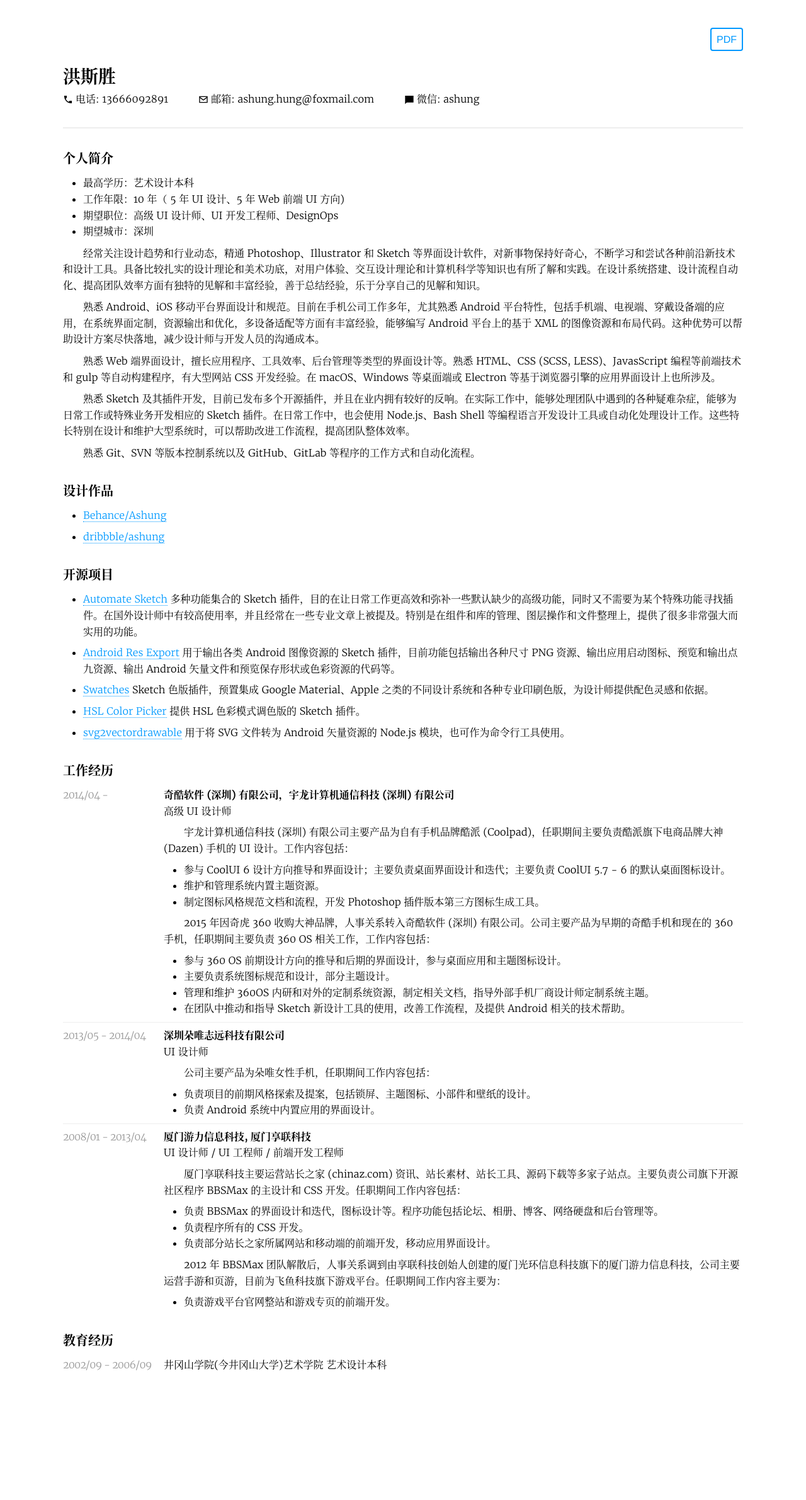
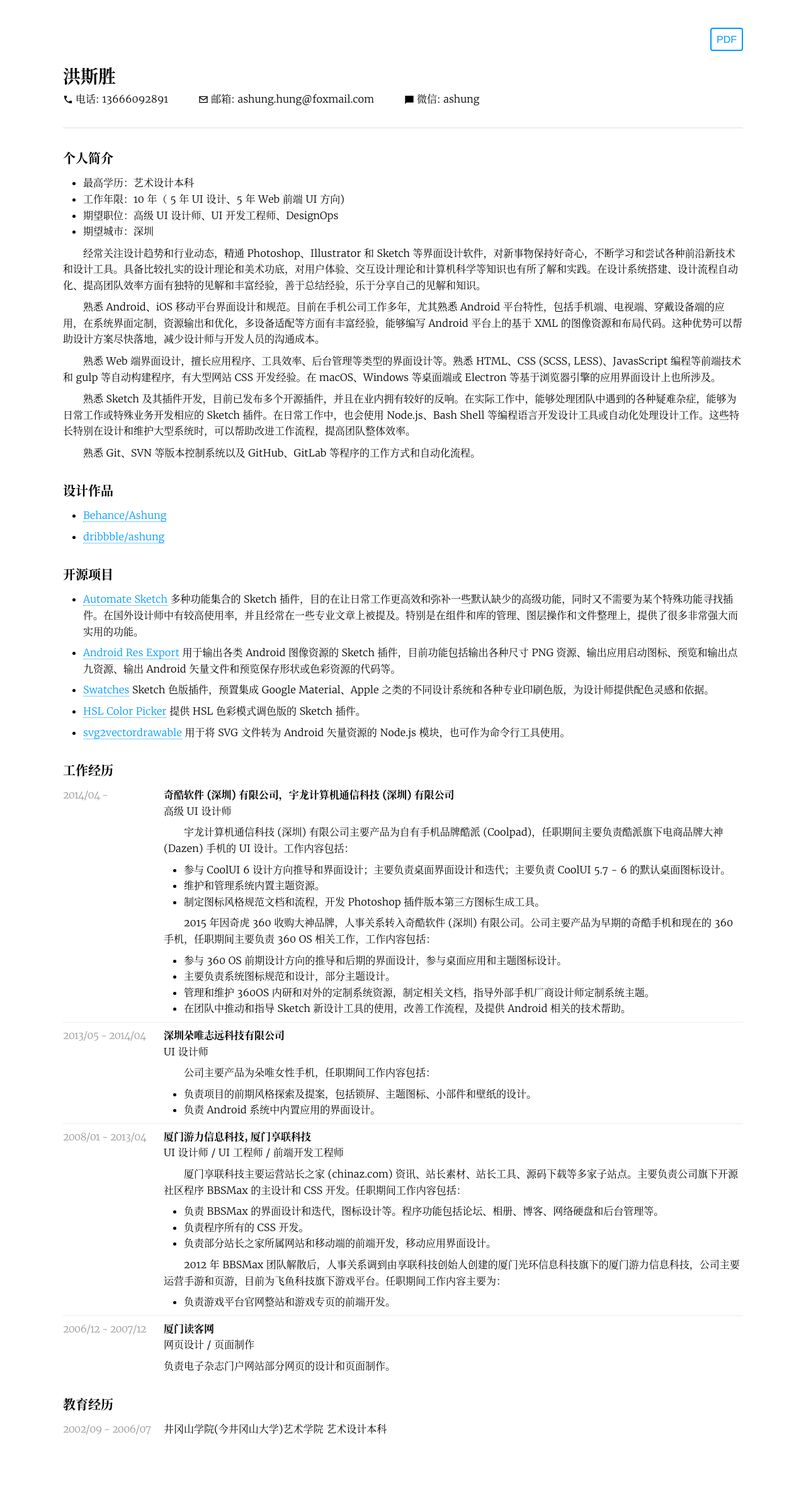
Before and after one commit to Ashung/ashung.github.io, a Jekyll site: the page built from resume.md, in a window 1280 px wide. Shown: the whole page at 63% size. Built offline with Jekyll 4.4.1, drawn with Linux system fonts in a browser that asks for light colours; comment, search, counter and statistics services are not loaded; before the commit the page ends 2280 px from its top, so only the background shows below that.

Commit message:
update resume

```diff
--- a/assets/css/resume.scss
+++ b/assets/css/resume.scss
@@ -200,4 +200,8 @@ section {
     .download, footer {
         display: none;
     }
+    .profile .contacts li {
+        padding-left: 0;
+        background: none;
+    }
 }
--- a/resume.md
+++ b/resume.md
@@ -85,13 +85,19 @@ experience:
             </ul>
         from: 2008/01
         to: 2013/04
+    -
+        title: 网页设计 / 页面制作
+        company: 厦门读客网
+        content: 负责电子杂志门户网站部分网页的设计和页面制作。
+        from: 2006/12
+        to: 2007/12
 
 education:
     -
         title: 艺术设计本科
         school: 井冈山学院(今井冈山大学)艺术学院
         from: 2002/09
-        to: 2006/09
+        to: 2006/07
 
 ---
 
--- a/toPDF.js
+++ b/toPDF.js
@@ -12,7 +12,7 @@ const puppeteer = require("puppeteer");
         path: "resume.pdf",
         format: "A4",
         margin: {
-            top: "2cm",
+            top: "1cm",
             right: "1cm",
             bottom: "1cm",
             left: "1cm"
```
Also changed, not shown: 1 other file.
